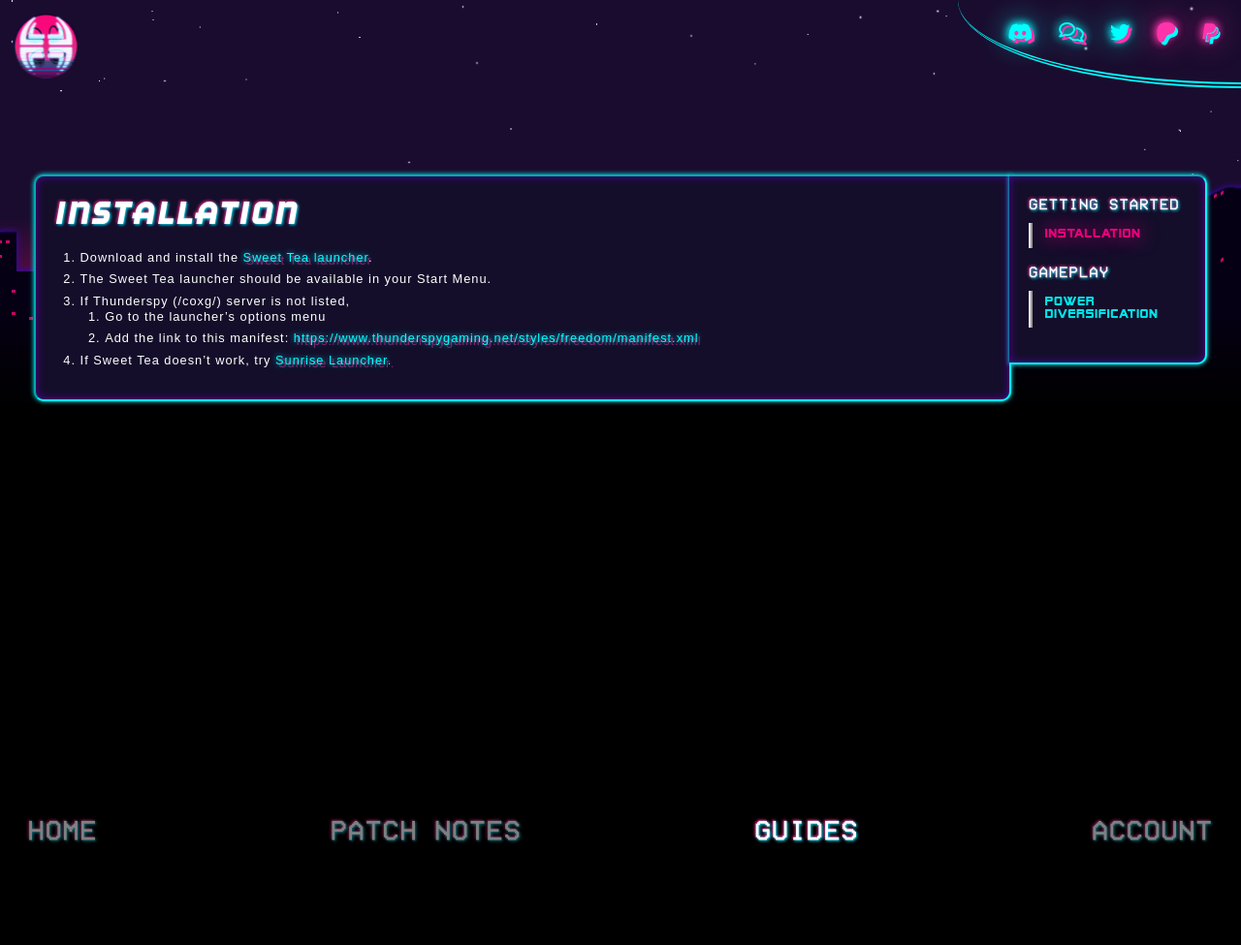
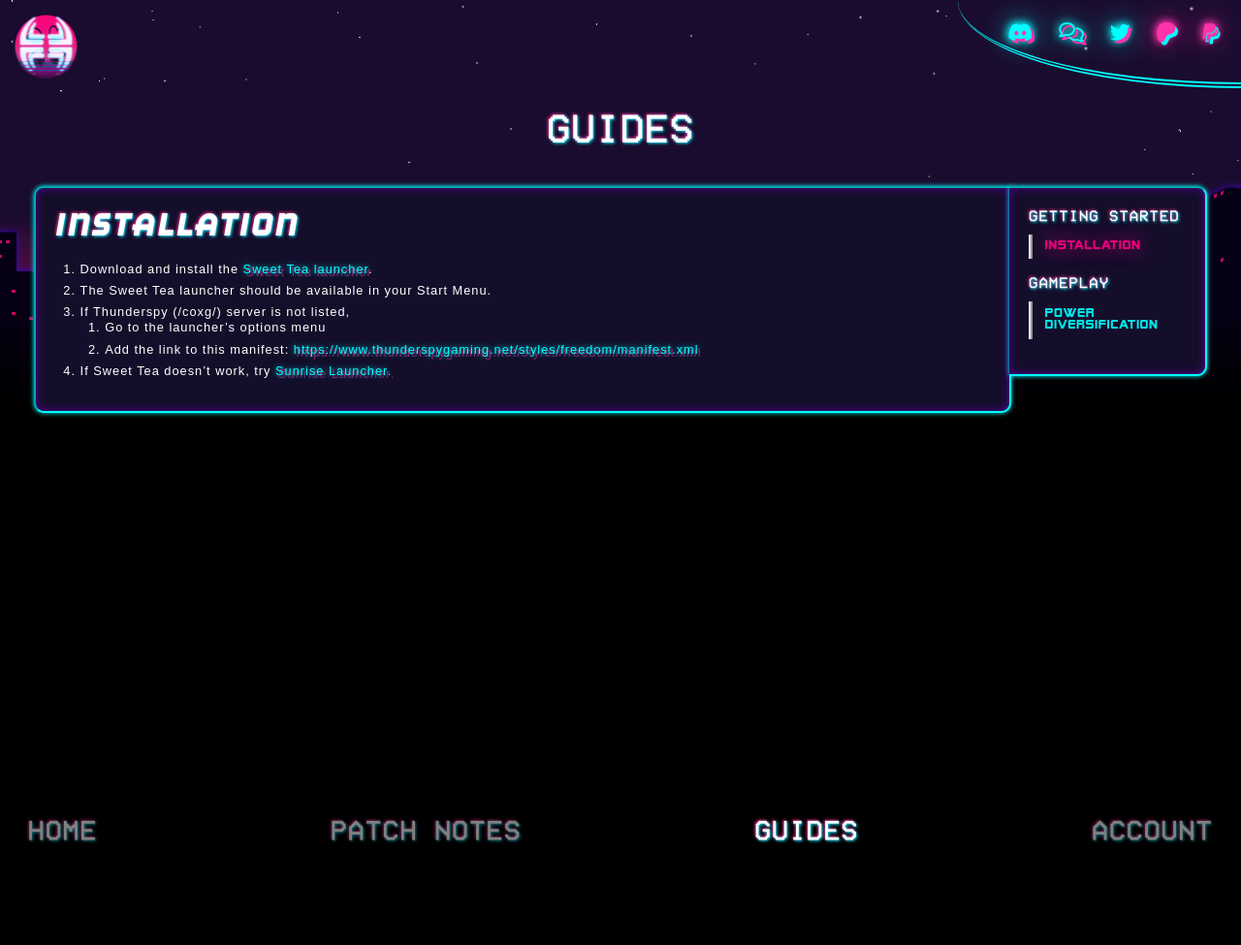
Before and after one commit to crekulon/tspy, a Jekyll site: the page built from guides.md, in a window 1280 px wide. Shown: the whole page at 97% size. Built offline with Jekyll 4.4.1, drawn with Linux system fonts in a browser that asks for light colours; nearby versions of some CDN libraries.

Commit message:
improve inner/md sections a bit more

```diff
--- a/_layouts/guide.html
+++ b/_layouts/guide.html
@@ -19,6 +19,7 @@
 	{% include innernav.html %}
 
 	<section id="guides" class="infosection">
+		<h2 class="motto title">Guides</h2>
 		<div class="width-container guide-container">
 			{% include guidebox.html %}
 
--- a/coxg.css
+++ b/coxg.css
@@ -68,7 +68,14 @@
 .md h6 { font-size: 1em; }
 .md em { font-style: italic; }
 .md strong { font-weight: 600; }
-.md img { margin: auto; display: block; max-width: 600px; cursor: pointer;}
+
+.md img {
+    margin: auto;
+    display: block;
+    max-width: 100%;
+    width: 600px;
+    cursor: pointer;
+}
 
 .md blockquote {
     position: relative;
@@ -1541,11 +1548,25 @@
     opacity: 0.8;
 }
 
+@media only screen and (max-width: 600px) {
+    .patchnav {
+        margin-top: 5vh;
+    }
+}
+
 /* GUIDES */
+#guides {
+    padding-top: 10vh;
+}
+
+#guides > h2.motto {
+    margin: 10px;
+    padding: 10px;
+}
+
 .guide-container {
     flex-wrap: nowrap;
     align-items: flex-start;
-    padding-top: 20vh;
     margin-top: 0;
 }
 
```
